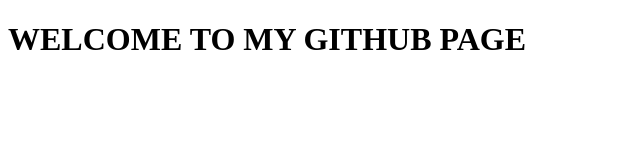
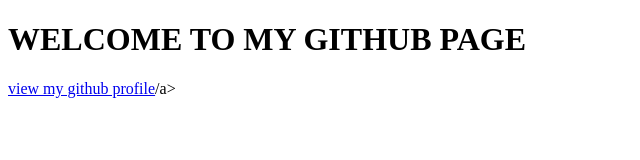
Before and after one commit to eloi13/eloi13.github.io, a plain HTML site: page index.html in a window 1280 px wide. Shown: the whole page, without its empty margins (0-640 px from the left). Drawn offline with Linux system fonts and the light colour scheme.

Commit message:
afegit enllaç al perfil

```diff
--- a/index.html
+++ b/index.html
@@ -1,3 +1,4 @@
 <!DOCTYPE html>
 <title>MY GITHUB PAGE</title>
 <h1>WELCOME TO MY GITHUB PAGE</h1>
+<a href="https://github.com/eloi13">view my github profile</a>/a>
```
